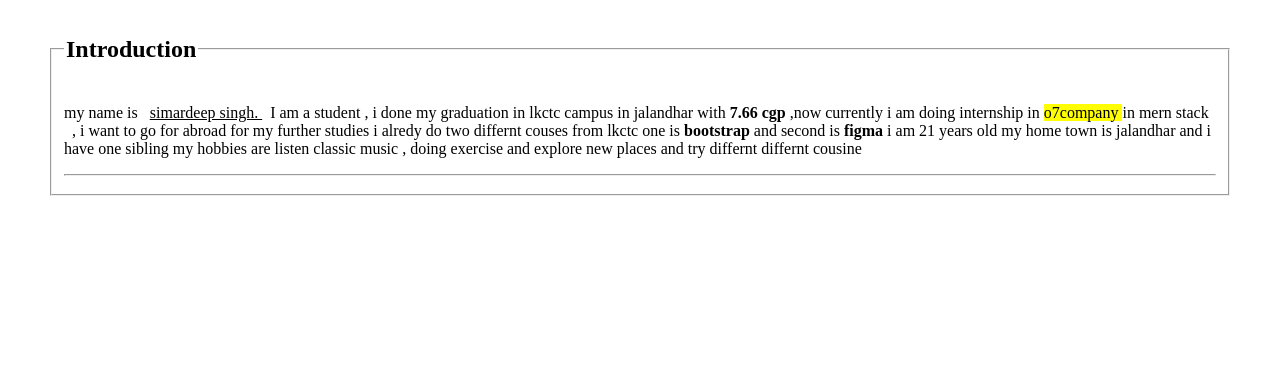
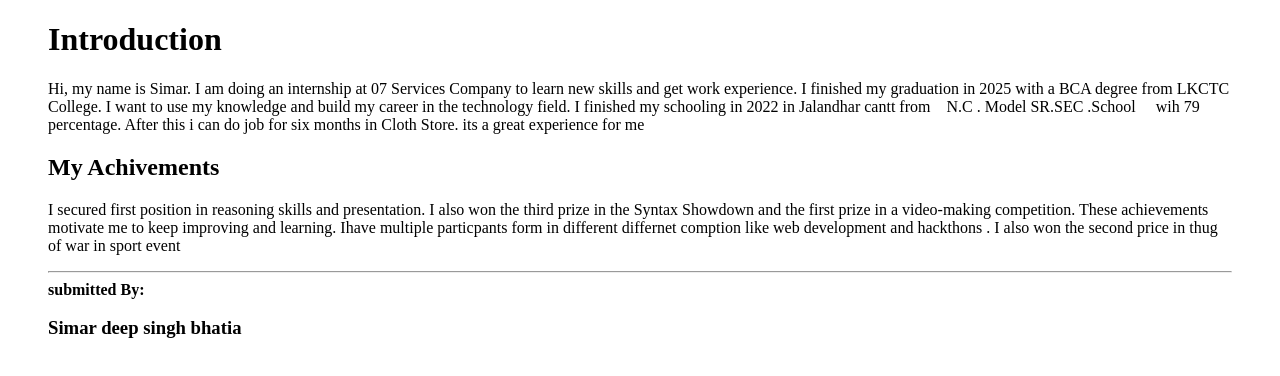
Before and after one commit to simardeep126/O7-mern-stack-, a plain HTML site: page html/day1(assignment).html in a window 1280 px wide. Drawn offline with Linux system fonts and the light colour scheme.

Commit message:
make cahnages in 1 assignment'

```diff
--- a/html/day1(assignment).html
+++ b/html/day1(assignment).html
@@ -10,23 +10,20 @@
 <body>
     <blockquote>
 
-        <fieldset>
-            <legend>
-                <h2> Introduction</h2>
+        <h1>Introduction</h1>
+        <p>Hi, my name is Simar. I am doing an internship at 07 Services Company to learn new skills and get work experience. I finished my graduation in 2025 with a BCA degree from LKCTC College. I want to use my knowledge and build my career in the technology field. I finished my schooling in 2022 in Jalandhar cantt  from  &nbsp; &nbsp;N.C . Model SR.SEC .School  &nbsp; &nbsp; wih 79 percentage. After this i  can do job for six months in Cloth Store.  its a great experience for me  </p>
+        <h2> My Achivements</h2>
+        <p>I secured first position in reasoning skills and presentation. I also won the third prize in the Syntax Showdown and the first prize in a video-making competition. These achievements motivate me to keep improving and learning. Ihave multiple particpants form in different differnet comption  like web development and hackthons . I also won the second price in thug of war in sport event</p>
+        <hr>
+        <strong>
+            submitted By:
 
-            </legend>
+        </strong>
 
+        <h3>
+            Simar deep singh bhatia
+        </h3>
 
-
-
-
-                <p> my name  is &nbsp;
-                     <u> simardeep singh. </u> &nbsp; I am a student ,  i  done my graduation in lkctc campus in jalandhar with <strong>7.66 cgp </strong>  ,now  currently i am doing internship in <mark> o7company </mark> in mern stack &nbsp;  , i want to go for abroad  for my further studies
-                 i alredy do two  differnt couses from lkctc one is <strong> bootstrap </strong> and second is <strong> figma </strong>
-                  i   am 21  years old   my home town is  jalandhar and i have one sibling   my hobbies are listen  classic music , doing exercise  and explore new places and try differnt differnt cousine </p>
-
-<hr>
-        </fieldset>
     </blockquote>
 </body>
 
```
Also changed, not shown: html/day2(assignment2).html (+24 -4 lines), WhatsApp Image 2025-04-17 at 14.54.48_313d3681.jpg (deleted), doc.png (added).
